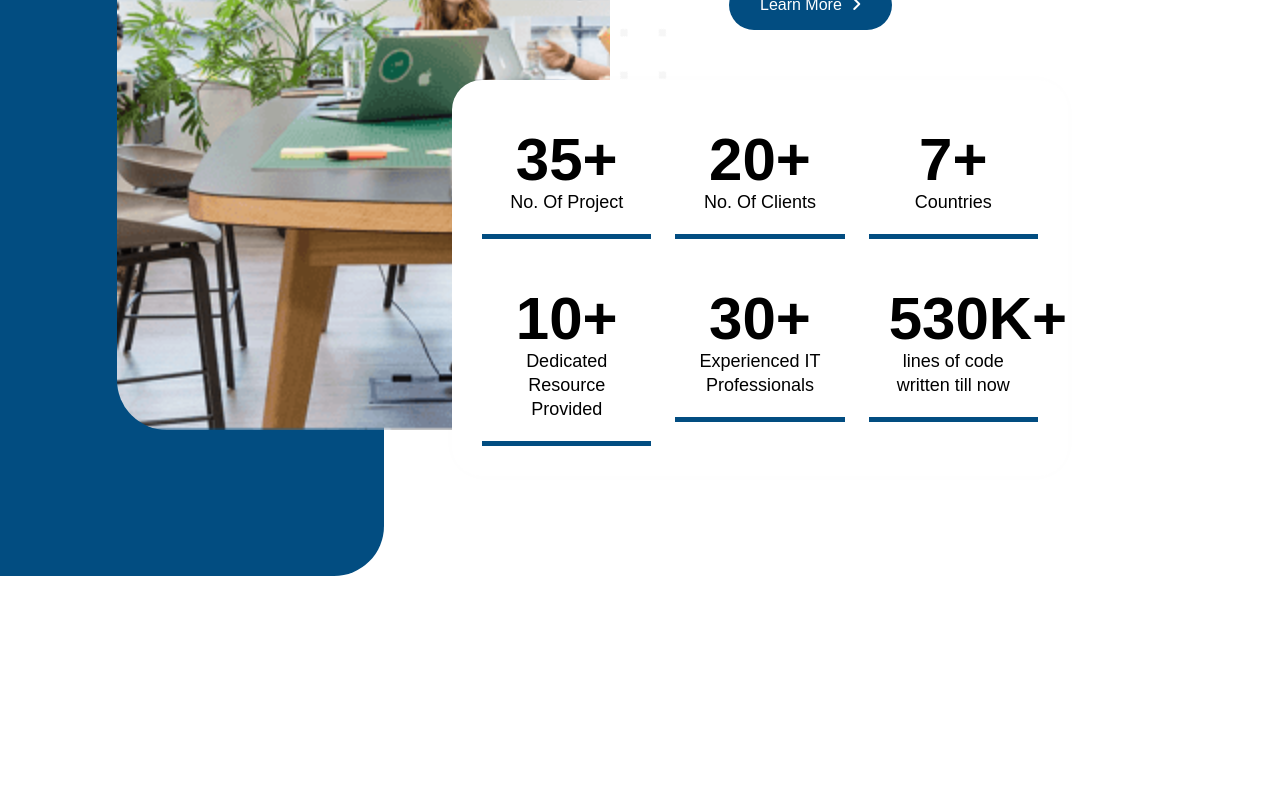
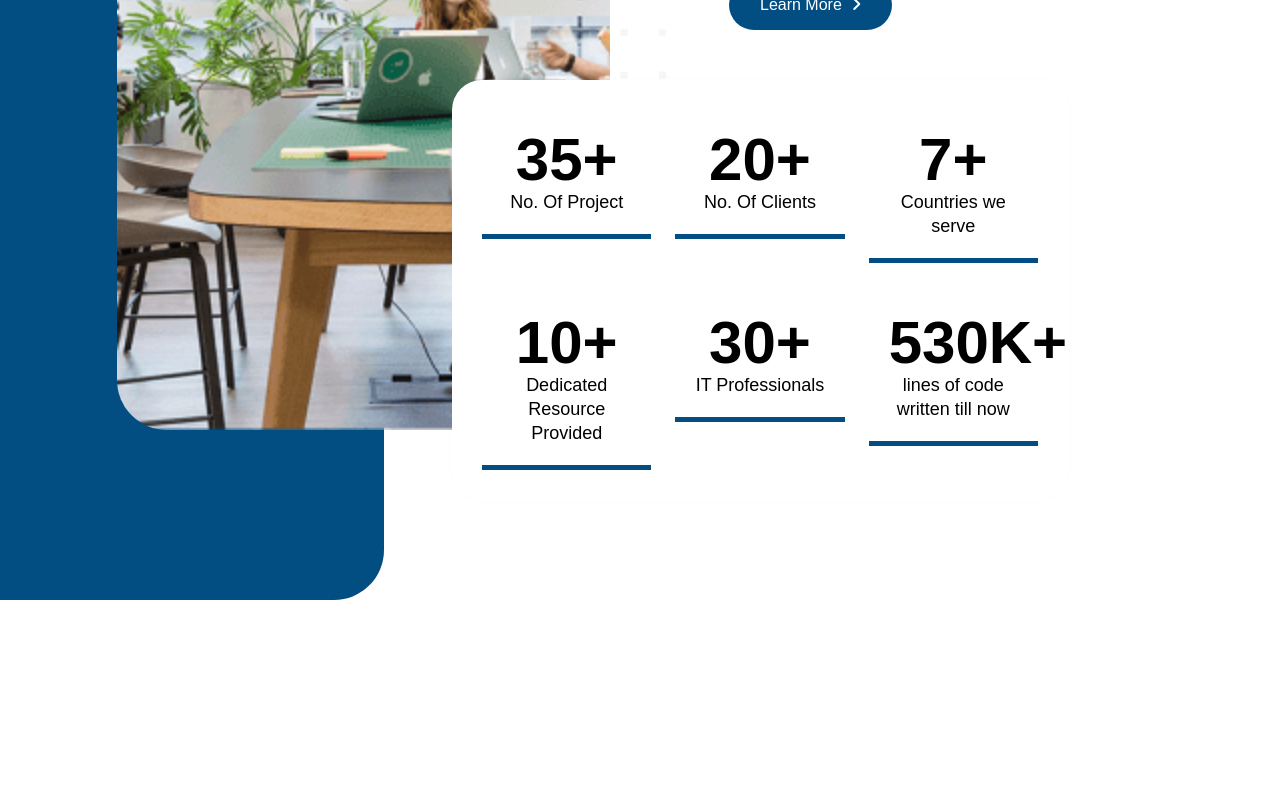
Before and after one commit to PragetX-Technologies/PragetX, a React (Create React App) app: page /AboutUs in a window 1280 px wide. Shown: the part 1621-2413 px from the top of the page. Built offline with nearby package versions, Linux system fonts and the light colour scheme.

Commit message:
alignfixes

```diff
--- a/src/Components/AboutUsCon/AboutUsCon.tsx
+++ b/src/Components/AboutUsCon/AboutUsCon.tsx
@@ -36,7 +36,7 @@ function AboutUsCon() {
                       <div className="col-lg-4 col-md-6 col-sm-12">
                          <div className="about-counter">
                             <div className="number-c">7+</div>
-                            <div className="number-l">Countries</div>
+                            <div className="number-l">Countries we serve</div>
                          </div>
                       </div>
                       <div className="col-lg-4 col-md-6 col-sm-12">
@@ -48,7 +48,7 @@ function AboutUsCon() {
                       <div className="col-lg-4 col-md-6 col-sm-12">
                          <div className="about-counter">
                             <div className="number-c">30+</div>
-                            <div className="number-l">Experienced IT Professionals</div>
+                            <div className="number-l">IT Professionals</div>
                          </div>
                       </div>
                       <div className="col-lg-4 col-md-6 col-sm-12">
```
